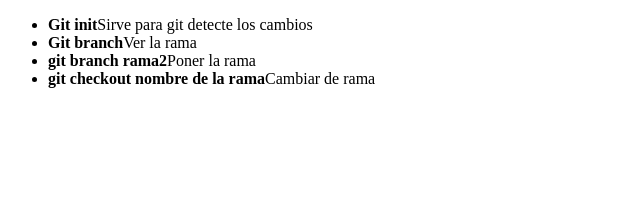
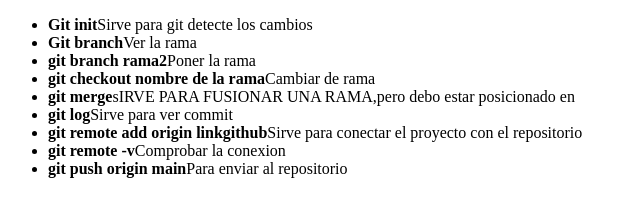
Before and after one commit to PedrodelaLoma/prueba7, a plain HTML site: page index.html in a window 1280 px wide. Shown: the whole page, without its empty margins (0-640 px from the left). Drawn offline with Linux system fonts and the light colour scheme.

Commit message:
modificar archivo y agregar

```diff
--- a/index.html
+++ b/index.html
@@ -12,6 +12,17 @@
       <li><strong>Git branch</strong>Ver la rama</li>
       <li><strong>git branch rama2</strong>Poner la rama</li>
       <li><strong>git checkout nombre de la rama</strong>Cambiar de rama</li>
+      <li>
+        <strong>git merge</strong>sIRVE PARA FUSIONAR UNA RAMA,pero debo estar
+        posicionado en
+      </li>
+      <li><strong>git log</strong>Sirve para ver commit</li>
+      <li>
+        <strong>git remote add origin linkgithub</strong>Sirve para conectar el
+        proyecto con el repositorio
+      </li>
+      <li><strong>git remote -v</strong>Comprobar la conexion</li>
+      <li><strong>git push origin main</strong>Para enviar al repositorio</li>
     </ul>
   </body>
 </html>
```
Also changed, not shown: css/style.css (added), img/arbol.jpg (added), js/index.js (added).
